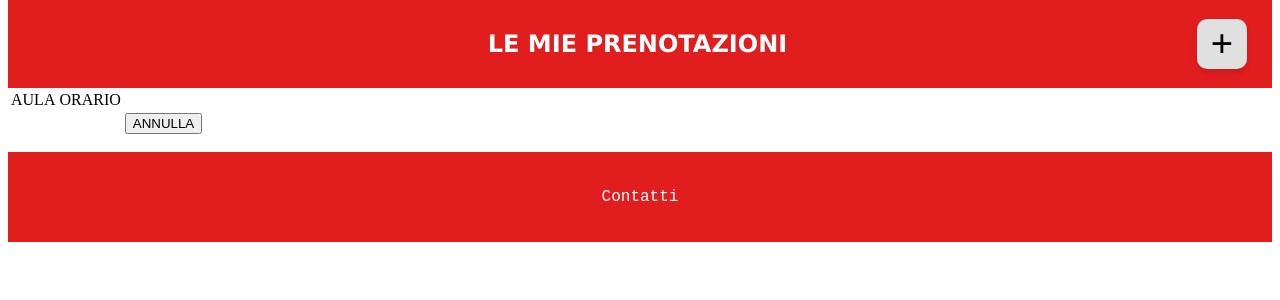
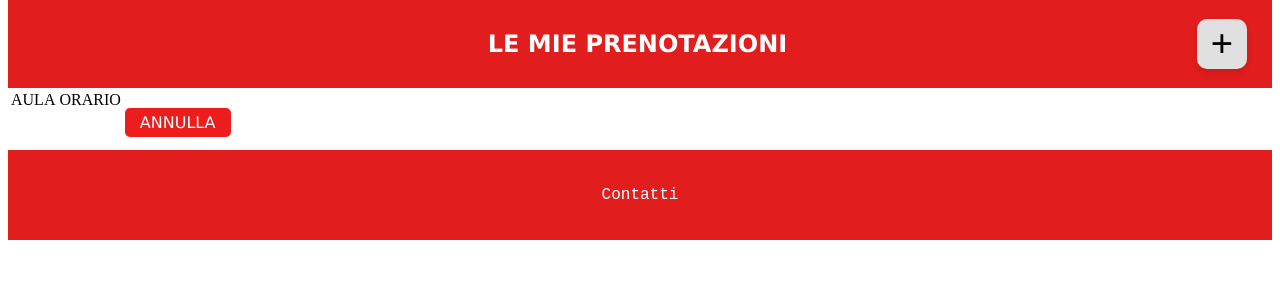
Before and after one commit to GiovanniRava/progettoWeb, a PHP site: page /prenotazioni_studente.php in a window 1280 px wide. Shown: the part 132-432 px from the top of the page. Run offline with PHP 8.4, Linux system fonts and the light colour scheme.

Commit message:
changed ANNULLA button

```diff
--- a/src/css/style.css
+++ b/src/css/style.css
@@ -38,7 +38,7 @@ h1 {
     justify-content: flex-end;
 }
 
-.login a, form ul li input[type="submit"] {
+.login a, form ul li input[type="submit"], .annullaPrenotazione {
     color: #ffffff;
     text-decoration: none;
     background-color: #ed1d1d;
--- a/src/prenotazioni_studente.php
+++ b/src/prenotazioni_studente.php
@@ -43,7 +43,7 @@
             <tr>
                 <td></td>
                 <td></td>
-                <td><input type="submit" name="submit" value="ANNULLA"/></td>
+                <td><a href="#" class="annullaPrenotazione">ANNULLA</a></td>
             </tr>
         </table>
     </main>
```
